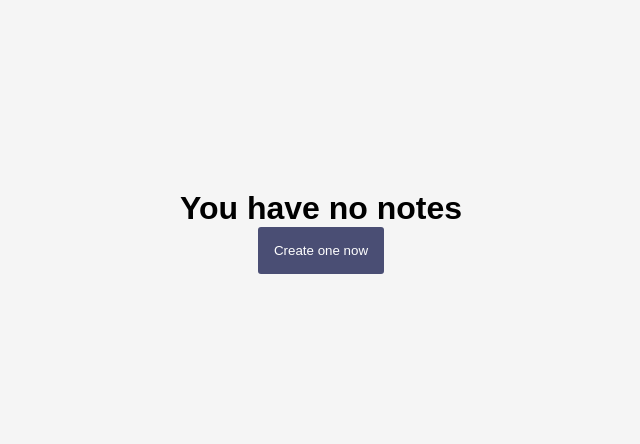
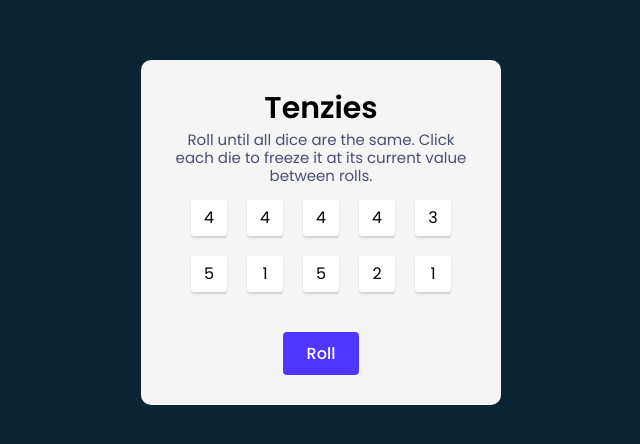
Before and after one commit to boburwebdev/reactjs-projects, a React (Create React App) app in the folder scrimba_playground/: page / in a window 1280 px wide. Shown: the part 168-612 px from the top of the page, without its empty margins (319-959 px from the left). Built offline with nearby package versions, Linux system fonts and the light colour scheme.

Commit message:
finished "Tenzies" project

```diff
--- a/scrimba_playground/package.json
+++ b/scrimba_playground/package.json
@@ -9,6 +9,7 @@
     "nanoid": "^3.3.4",
     "node-sass": "^7.0.1",
     "react": "^18.1.0",
+    "react-confetti": "^6.1.0",
     "react-dom": "^18.1.0",
     "react-mde": "^11.5.0",
     "react-scripts": "5.0.1",
--- a/scrimba_playground/src/App.js
+++ b/scrimba_playground/src/App.js
@@ -1,11 +1,11 @@
-import NotesApp from './NotesApp/NotesApp';
+import Tenzies from './Tenzies/Tenzies';
 
 import './App.css';
 
 function App() {
   return (
     <div className="App">
-      <NotesApp />
+      <Tenzies />
     </div>
   );
 }
--- /dev/null
+++ b/scrimba_playground/src/Tenzies/Tenzies.js
@@ -0,0 +1,88 @@
+import React, { useEffect, useState } from 'react';
+import Confetti from 'react-confetti'
+import { getNewDice, getRandomNumber } from './TenziesHelpers';
+import TenziesDie from './TenziesDie';
+
+import './Tenzies.scss';
+
+const Tenzies = () => {
+  const [dice, setDice] = useState(getNewDice());
+  const [isWon, setIsWon] = useState(false);
+
+  useEffect(() => {
+    if (dice.every(die => die.isFrozen) && dice.every(die => die.value === dice[0].value)) {
+      setIsWon(true);
+    }
+  }, [dice]);
+
+  useEffect(() => {
+    if (isWon) {
+      setDice(prevDice => prevDice.map(die => ({ ...die, isDisabled: true })));
+    }
+  }, [isWon]);
+
+  const handleDieClick = id => {
+    setDice(prevDice => prevDice.map(die => die.id === id ? { ...die, isFrozen: !die.isFrozen } : die));
+  }
+
+  const dieElements = dice.map(die => {
+    return <TenziesDie
+              key={die.id}
+              dieId={die.id}
+              isFrozen={die.isFrozen}
+              value={die.value}
+              clicked={handleDieClick}
+              isDisabled={die.isDisabled}
+            />
+  });
+
+  const handleClickRoll = () => {
+    setDice(prevDice => {
+      return prevDice.map(die => die.isFrozen ? die : { ...die, value: getRandomNumber() });
+    });
+  }
+
+  const handleClickNewGame = () => {
+    setDice(getNewDice());
+    setIsWon(false);
+  }
+
+  const textToShow = isWon ? (
+    <>
+      <h1 className="tenzies__title tenzies__title--win">You have just won, Congratulations!!!</h1>
+    </>
+  ) : (
+    <>
+      <h1 className="tenzies__title">Tenzies</h1>
+      <p className="tenzies__text">
+        Roll until all dice are the same. Click each die to freeze it at its current value between rolls.
+      </p>
+    </>
+  );
+
+  return (
+    <div className="tenzies">
+      <div className="tenzies__inner">
+        { isWon && <Confetti />}
+        {
+          textToShow
+        }
+        <div className="tenzies__dice-items">
+          {
+            dieElements
+          }
+        </div>
+
+        {
+          isWon ? (
+            <button className="tenzies__btn" onClick={handleClickNewGame}>New Game</button>
+          ) : (
+            <button className="tenzies__btn"  onClick={handleClickRoll}>Roll</button>
+          )
+        }
+      </div>
+    </div>
+  )
+}
+
+export default Tenzies;
--- /dev/null
+++ b/scrimba_playground/src/Tenzies/Tenzies.scss
@@ -0,0 +1,83 @@
+@import url('https://fonts.googleapis.com/css2?family=Poppins:wght@400;500;600&display=swap');
+
+.tenzies {
+  background-color: #0B2434;
+  font-family: 'Poppins', sans-serif;
+  min-height: 100vh;
+  display: flex;
+  justify-content: center;
+  align-items: center;
+
+  &__inner {
+    background-color: #F5F5F5;
+    max-width: 360px;
+    padding: 30px;
+    border-radius: 10px;
+    display: flex;
+    flex-direction: column;
+    justify-content: space-around;
+    align-items: center;
+    text-align: center;
+  }
+
+  &__title {
+    font-weight: 600;
+    font-size: 30px;
+    line-height: 36px;
+    margin-bottom: 5px;
+
+    &--win {
+      margin-bottom: 40px;
+    }
+  }
+
+  &__text {
+    color: #4A4E74;
+    font-size: 15px;
+    line-height: 18px;
+    margin-bottom: 15px;
+  }
+
+  &__dice-items {
+    display: grid;
+    grid-template: 1fr 1fr / repeat(5, 1fr);
+    gap: 20px;
+    margin-bottom: 40px;
+  }
+
+  &__die {
+    background-color: #FFF;
+    width: 36px;
+    height: 36px;
+    font-family: inherit;
+    font-size: 16px;
+    border: none;
+    border-radius: 4px;
+    box-shadow: 0px 2px 2px rgba(0, 0, 0, 0.15);
+    display: flex;
+    align-items: center;
+    justify-content: center;
+    cursor: pointer;
+
+    &--frozen {
+      background-color: #59E391;
+    }
+
+    &[disabled] {
+      cursor: not-allowed;
+    }
+  }
+
+  &__btn {
+    background-color: #5035FF;
+    color: #FFF;
+    font-family: inherit;
+    font-weight: 500;
+    font-size: 16px;
+    line-height: 19px;
+    padding: 12px 24px;
+    border: none;
+    border-radius: 4px;
+    cursor: pointer;
+  }
+}
--- /dev/null
+++ b/scrimba_playground/src/Tenzies/TenziesDie.js
@@ -0,0 +1,19 @@
+import React from 'react';
+
+const TenziesDie = ({ dieId, isFrozen, value, clicked, isDisabled }) => {
+  const handleClick = () => {
+    clicked(dieId);
+  }
+
+  return (
+    <button
+      className={`tenzies__die ${isFrozen ? 'tenzies__die--frozen' : ''}`}
+      onClick={handleClick}
+      disabled={isDisabled}
+      >
+        {value}
+    </button>
+  )
+}
+
+export default TenziesDie;
--- /dev/null
+++ b/scrimba_playground/src/Tenzies/TenziesHelpers.js
@@ -0,0 +1,18 @@
+import { nanoid } from 'nanoid';
+
+export function getNewDice() {
+  const arrDice = [...Array(10)].map(die => {
+    return {
+      id: nanoid(),
+      value: getRandomNumber(),
+      isFrozen: false,
+      isDisabled: false
+    }
+  })
+
+  return arrDice;
+}
+
+export function getRandomNumber () {
+  return Math.ceil(Math.random() * 6);
+}
```
Also changed, not shown: 1 other file (tests, documents, lock files or other folders).
